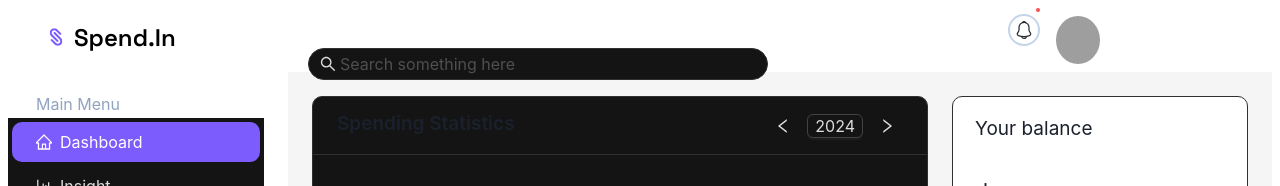
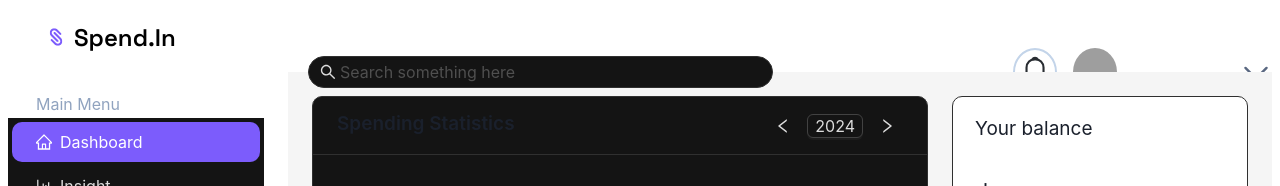
Before and after one commit to sohan-99/antd, a Next.js app: page / in a window 1280 px wide. Shown: the top 186 px of the page. Built offline with nearby package versions, Linux system fonts and the light colour scheme; grey boxes are pictures that could not be loaded.

Commit message:
feat: refactor Navbar component to use Flex for layout and update notification icon styles

```diff
--- a/src/components/Navber.tsx
+++ b/src/components/Navber.tsx
@@ -27,34 +27,18 @@ const Navbar = () => {
             borderColor: token.colorBorderSecondary,
           }}
         />
-        <Row align="middle" style={{ gap: "16px" }}>
-          <div style={{ position: "relative", display: "inline-block" }}>
-            <img
-              src="/notification.svg"
-              alt="Logo"
-              style={{
-                width: "32px",
-                height: "32px",
-                border: "2px solid",
+        <Flex align="center" style={{ gap: "16px" }}>
+
+          <img src="/notification.svg"
+          style={{ width: "44px",
+          height: "48px",
+           borderRadius: "50%" ,
+           border: "2px solid",
+           padding: "3px",
                 borderColor: token.secondary200,
-                borderRadius: "50%",
-                padding: "4px",
-              }}
+           }}
             />
-            <span
-              style={{
-                position: "absolute",
-                top: "-2px",
-                right: "-2px",
-                width: "8px",
-                height: "8px",
-                backgroundColor: "#ff4d4f",
-                borderRadius: "50%",
-                zIndex: 10,
-                border: "2px solid white",
-              }}
-            />
-          </div>
+
           <img
             src="/Rectangle 17.svg"
             alt="User Avatar"
@@ -67,7 +51,7 @@ const Navbar = () => {
             alt="Icon"
             style={{ width: "32px", height: "32px" }}
           />
-        </Row>
+        </Flex>
       </Flex>
     </Row>
   );
```
Also changed, not shown: public/Notif.svg (added).
